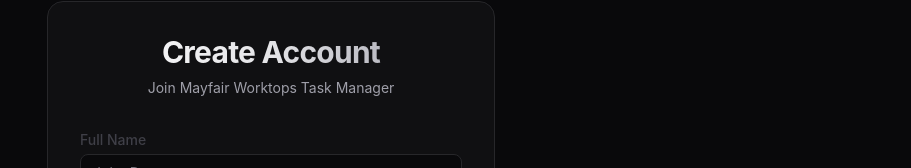
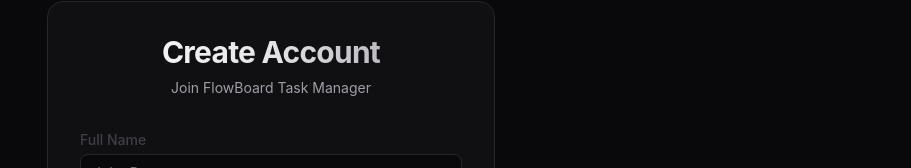
Before and after one commit to nikhilpnath/task-management-app, a React (Vite) app in the folder client/: page /register in a window 1280 px wide. Shown: the part 153-321 px from the top of the page, without its empty margins (369-1280 px from the left). Built offline with nearby package versions, Linux system fonts and the light colour scheme; no server answers.

Commit message:
chore: rename project to FlowBoard

```diff
--- a/client/index.html
+++ b/client/index.html
@@ -4,7 +4,7 @@
     <meta charset="UTF-8" />
     <link rel="icon" type="image/svg+xml" href="/favicon.svg" />
     <meta name="viewport" content="width=device-width, initial-scale=1.0" />
-    <title>Task Managment</title>
+    <title>FlowBoard</title>
   </head>
   <body>
     <div id="root"></div>
--- a/client/src/components/common/Navbar.tsx
+++ b/client/src/components/common/Navbar.tsx
@@ -38,7 +38,7 @@
           <div className="flex h-16 items-center justify-between relative">
             <div className="flex items-center gap-8">
               <Link to="/dashboard" className="text-xl font-bold tracking-tight bg-gradient-to-r from-indigo-600 to-indigo-900 dark:from-indigo-400 dark:to-indigo-200 bg-clip-text text-transparent">
-                Mayfair Worktops
+                FlowBoard
               </Link>
             </div>
 
@@ -110,7 +110,7 @@
                 onClick={() => setIsMobileMenuOpen(false)}
                 className="text-xl font-bold tracking-tight bg-gradient-to-r from-indigo-600 to-indigo-900 dark:from-indigo-400 dark:to-indigo-200 bg-clip-text text-transparent"
               >
-                Mayfair Worktops
+                FlowBoard
               </Link>
               <div className="flex items-center gap-2">
                 {/* Theme Toggle Button inside overlay */}
--- a/client/src/pages/LoginPage.tsx
+++ b/client/src/pages/LoginPage.tsx
@@ -10,7 +10,7 @@
           <h2 className="text-3xl font-bold tracking-tight bg-gradient-to-r from-zinc-800 via-zinc-900 to-black dark:from-white dark:via-zinc-200 dark:to-zinc-400 bg-clip-text text-transparent">
             Sign in
           </h2>
-          <p className="mt-2 text-sm text-zinc-500 dark:text-zinc-400">Welcome back to Mayfair Worktops</p>
+          <p className="mt-2 text-sm text-zinc-500 dark:text-zinc-400">Welcome back to FlowBoard</p>
         </div>
 
         <LoginForm />
--- a/client/src/pages/RegisterPage.tsx
+++ b/client/src/pages/RegisterPage.tsx
@@ -10,7 +10,7 @@
           <h2 className="text-3xl font-bold tracking-tight bg-gradient-to-r from-zinc-800 via-zinc-900 to-black dark:from-white dark:via-zinc-200 dark:to-zinc-400 bg-clip-text text-transparent">
             Create Account
           </h2>
-          <p className="mt-2 text-sm text-zinc-500 dark:text-zinc-400">Join Mayfair Worktops Task Manager</p>
+          <p className="mt-2 text-sm text-zinc-500 dark:text-zinc-400">Join FlowBoard Task Manager</p>
         </div>
 
         <RegisterForm />
```
